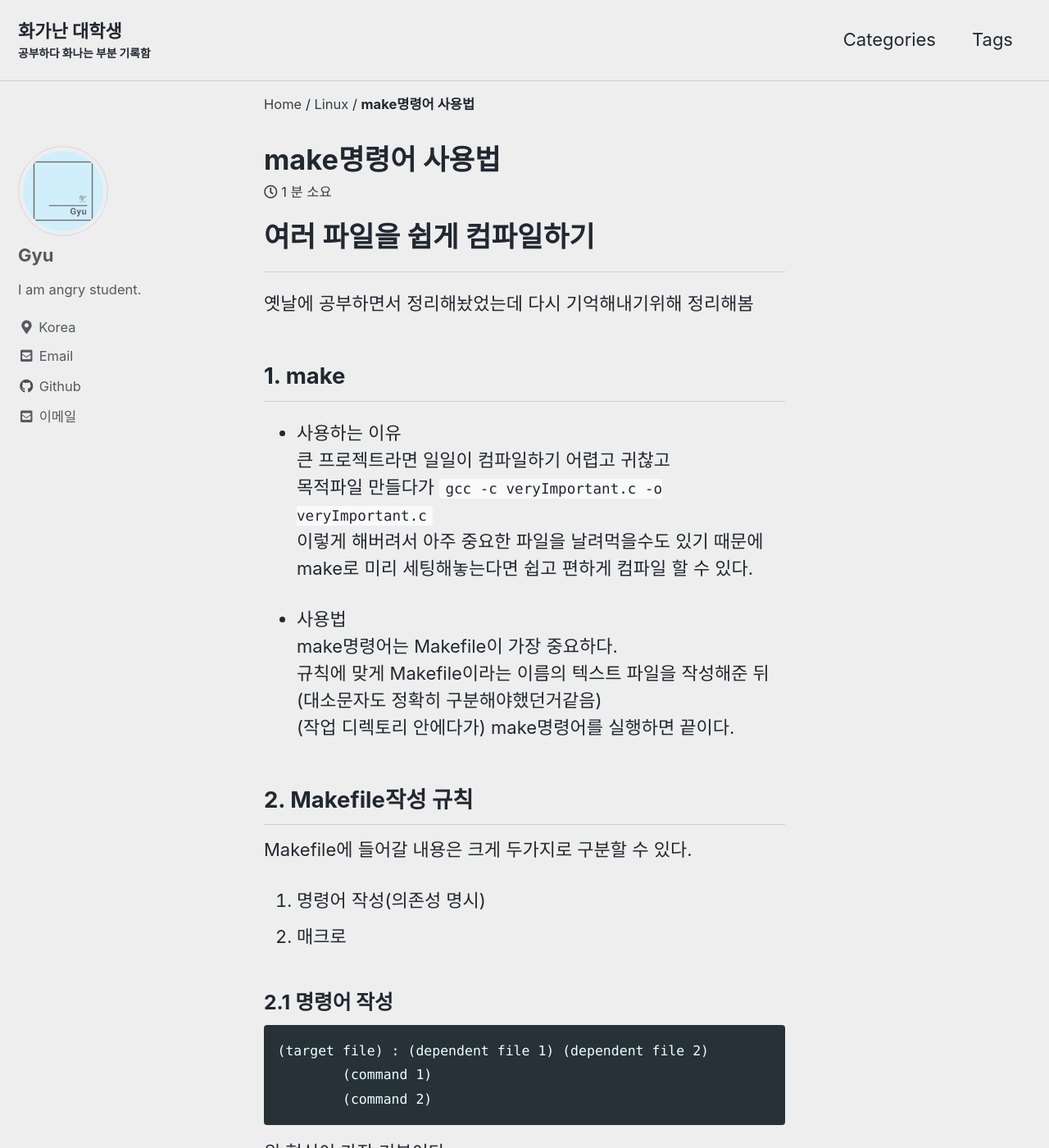
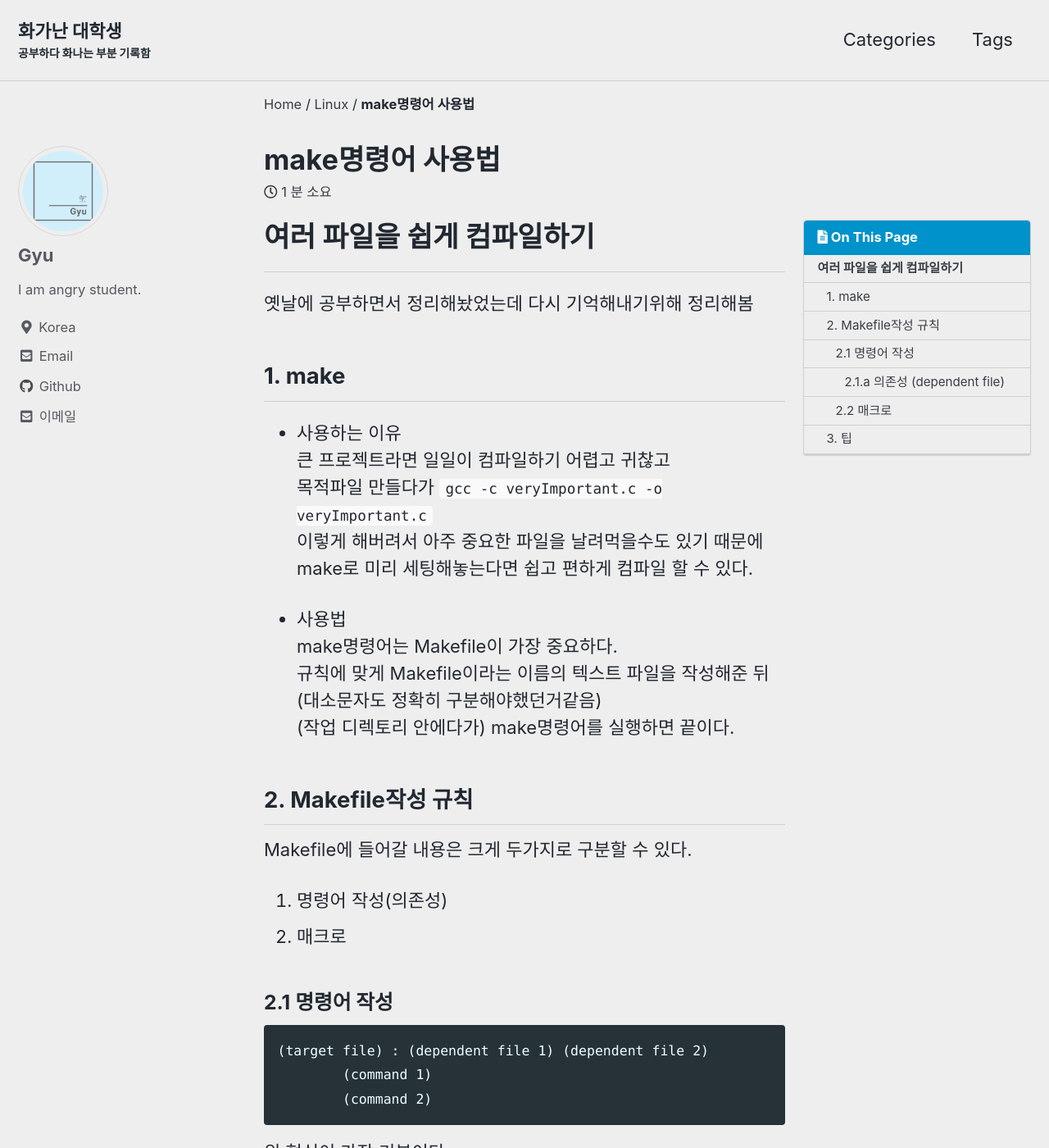
Before and after one commit to parksk99/parksk99.github.io, a Jekyll site: the page built from _posts/2021-08-18-makefile.md, in a window 1280 px wide and 1400 px high. Shown: the whole window at 82% size. Built offline with Jekyll 4.4.1, drawn with Linux system fonts in a browser that asks for light colours; cached includes are drawn as plain includes; comment, search, counter and statistics services are not loaded.

Commit message:
add table of content(toc)

```diff
--- a/_posts/2021-08-18-makefile.md
+++ b/_posts/2021-08-18-makefile.md
@@ -24,7 +26,7 @@ make명령어를 실행하면 끝이다.
 
 ## 2. Makefile작성 규칙
 Makefile에 들어갈 내용은 크게 두가지로 구분할 수 있다.
-1. 명령어 작성(의존성 명시)
+1. 명령어 작성(의존성)
 2. 매크로
 
 ### 2.1 명령어 작성
```
Also changed, not shown: other parts of _posts/2021-08-18-makefile.md (+2 -0 lines), _posts/2021-08-12-create-category.md (+1 -0 lines).
